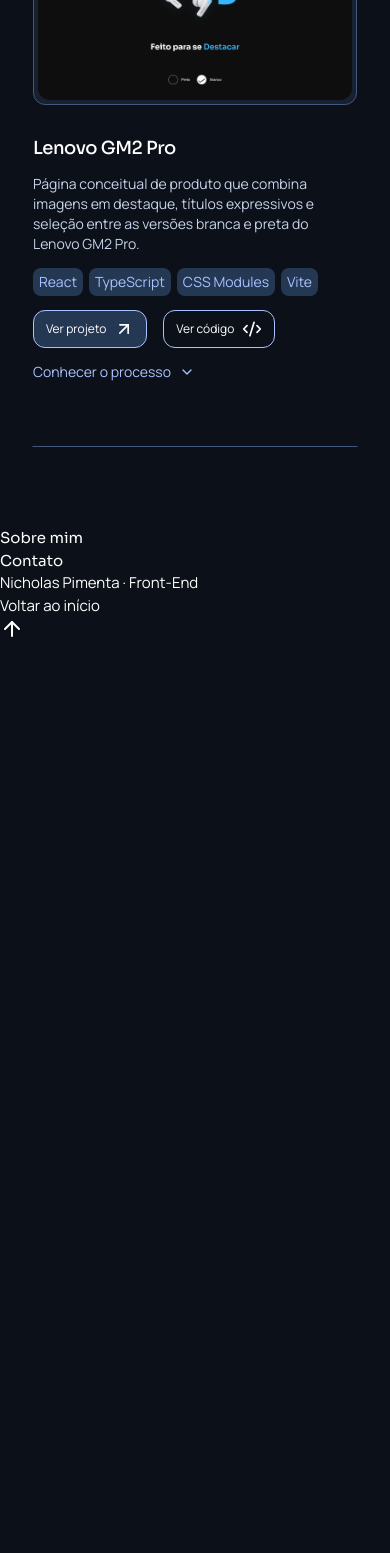
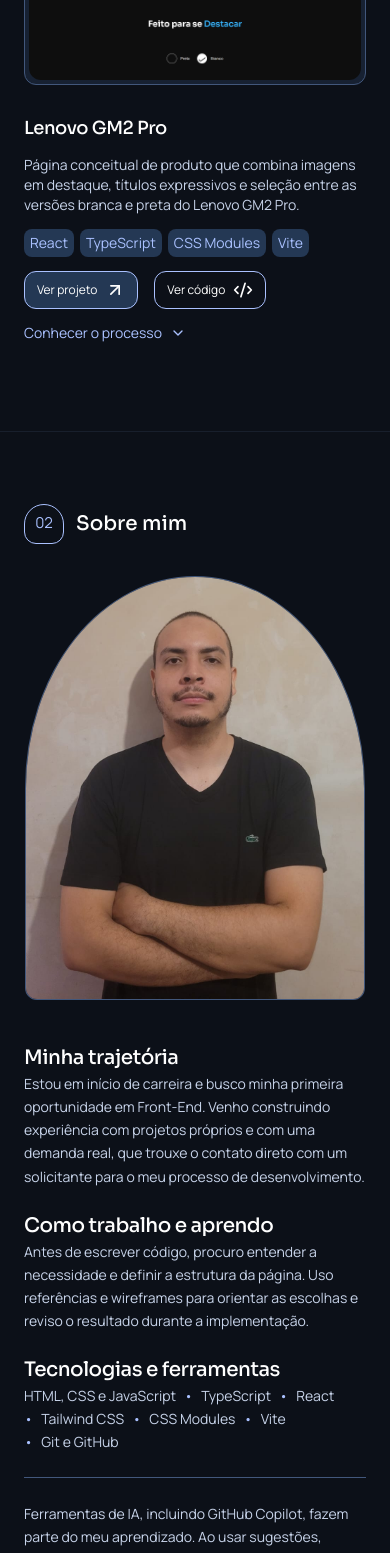
Before and after one commit to nicholasPimenta/portfolio, a React (Vite) app: page / in a window 390 px wide. Shown: the part 2101-3654 px from the top of the page. Before the commit the page ends 2742 px from the top, so only its background shows below. Built offline with nearby package versions, Linux system fonts and the light colour scheme.

Commit message:
feat: add responsive about section

```diff
--- a/src/sections/About.tsx
+++ b/src/sections/About.tsx
@@ -1,9 +1,74 @@
+import photo from "../assets/images/fotoSobreMim.png";
+
 function About() {
   return (
-    <section>
-      <h2>Sobre mim</h2>
+    <section id="sobre" className="border-b border-line mb-12">
+      <div className="px-6 md:px-11 py-6 mx-auto max-w-6xl">
+        <div className="flex flex-row justify-start items-center gap-3 mb-8">
+          <span className="border rounded-b-xl rounded-t-[50%] w-10 h-10 grid place-items-center text-accent">
+            02
+          </span>
+          <h2 className="text-xl md:text-3xl font-medium">Sobre mim</h2>
+        </div>
+        <div className="grid grid-cols-1 md:grid-cols-[0.9fr_1.5fr] gap-11 items-center">
+          <figure className="mx-auto md:mx-0 max-w-85 w-full bg-background-card border border-border-card  rounded-b-xl rounded-t-[50%] overflow-hidden">
+            <img
+              src={photo}
+              alt="Nicholas Pimenta de camiseta preta e braços cruzados, diante de uma parede clara."
+              loading="lazy"
+              decoding="async"
+              width={960}
+              height={1200}
+            />
+          </figure>
+          <div className="grid gap-6">
+            <div>
+              <h3 className="font-medium tracking-tight text-xl">
+                Minha trajetória
+              </h3>
+              <p className="leading-[1.65] text-sm md:text-base text-text">
+                Estou em início de carreira e busco minha primeira oportunidade
+                em Front-End. Venho construindo experiência com projetos
+                próprios e com uma demanda real, que trouxe o contato direto com
+                um solicitante para o meu processo de desenvolvimento.
+              </p>
+            </div>
+            <div>
+              <h3 className="font-medium tracking-tight text-xl">
+                Como trabalho e aprendo
+              </h3>
+              <p className="leading-[1.65] text-sm md:text-base text-text">
+                Antes de escrever código, procuro entender a necessidade e
+                definir a estrutura da página. Uso referências e wireframes para
+                orientar as escolhas e reviso o resultado durante a
+                implementação.
+              </p>
+            </div>
+            <div className="border-b border-b-border-card pb-6">
+              <h3 className="font-medium tracking-tight text-xl">
+                Tecnologias e ferramentas
+              </h3>
+              <p className="flex flex-wrap gap-x-2 leading-[1.65] text-sm md:text-base text-text">
+                <span>HTML, CSS e JavaScript</span>
+                <span className="before:content-['•'] before:mr-2 before:text-accent">TypeScript</span>
+                <span className="before:content-['•'] before:mr-2 before:text-accent">React</span>
+                <span className="before:content-['•'] before:mr-2 before:text-accent">Tailwind CSS</span>
+                <span className="before:content-['•'] before:mr-2 before:text-accent">CSS Modules</span>
+                <span className="before:content-['•'] before:mr-2 before:text-accent">Vite</span>
+                <span className="before:content-['•'] before:mr-2 before:text-accent">Git e GitHub</span>
+              </p>
+            </div>
+            <p className="leading-[1.65] text-sm md:text-base text-text">
+              Ferramentas de IA, incluindo GitHub Copilot, fazem parte do meu
+              aprendizado. Ao usar sugestões, procuro compreender a solução,
+              revisar o código e testar seu comportamento antes de incorporá-lo
+              ao projeto.
+            </p>
+          </div>
+        </div>
+      </div>
     </section>
-  )
+  );
 }
 
 export default About;
--- a/src/sections/Projects.tsx
+++ b/src/sections/Projects.tsx
@@ -68,14 +68,18 @@
   };
 
   return (
-    <section id="projetos" className="px-8 md:px-11 py-14 mx-auto max-w-6xl">
+    <section id="projetos" className="border-b border-line mb-12">
+      <div className="px-6 md:px-11 py-6 mx-auto max-w-6xl">
         <div className="flex flex-row justify-start items-center gap-3 mb-8">
           <span className="border rounded-b-xl rounded-t-[50%] w-10 h-10 grid place-items-center text-accent">
             01
           </span>
           <h2 className="text-xl md:text-3xl font-medium">Projetos</h2>
         </div>
-      <article aria-labelledby="form-title" className="border border-x-transparent border-t-transparent border-b-border-card mb-6">
+        <article
+          aria-labelledby="form-title"
+          className="border border-x-transparent border-t-transparent border-b-border-card mb-6"
+        >
           <div className="grid grid-cols-1 md:grid-cols-2 gap-8 items-center mb-16">
             <div className="grid min-w-0 gap-2">
               <figure className="bg-background-card border border-border-card p-1 md:p-2 rounded-xl md:rounded-2xl">
@@ -114,9 +118,9 @@
                 Formulário de Impressão
               </h3>
               <p className="text-text text-sm md:text-base">
-              Da necessidade ao formulário: uma interface de preenchimento e um
-              documento A4, desenvolvidos a partir de uma demanda real de um
-              urologista.
+                Da necessidade ao formulário: uma interface de preenchimento e
+                um documento A4, desenvolvidos a partir de uma demanda real de
+                um urologista.
               </p>
               <ul
                 aria-label="Tecnologias"
@@ -161,7 +165,9 @@
                 aria-controls="form-details"
                 className="text-accent flex flex-row items-center gap-2 cursor-pointer text-sm md:text-base"
                 onClick={
-                isContentFormExpanded ? collapseFormContent : expandFormContent
+                  isContentFormExpanded
+                    ? collapseFormContent
+                    : expandFormContent
                 }
               >
                 {isContentFormExpanded
@@ -256,7 +262,9 @@
                 aria-controls="form-document"
                 className="md:flex md:flex-row md:items-center md:gap-2 md:mx-auto md:my-6 md:cursor-pointer hidden"
                 onClick={
-                isDocumentFormExpanded ? reduceFormDocument : expandFormDocument
+                  isDocumentFormExpanded
+                    ? reduceFormDocument
+                    : expandFormDocument
                 }
               >
                 {isDocumentFormExpanded ? (
@@ -285,7 +293,10 @@
             </figure>
           </div>
         </article>
-      <article aria-labelledby="weather-title" className="border border-x-transparent border-t-transparent border-b-border-card mb-6">
+        <article
+          aria-labelledby="weather-title"
+          className="border border-x-transparent border-t-transparent border-b-border-card mb-6"
+        >
           <div className="grid grid-cols-1 md:grid-cols-2 gap-8 items-center mb-16">
             <div className="grid min-w-0 gap-2">
               <figure className="bg-background-card border border-border-card p-1 md:p-2 rounded-xl md:rounded-2xl">
@@ -327,8 +338,8 @@
               </h3>
               <p className="text-text text-sm md:text-base">
                 Consulta do tempo por cidade, com condições atuais, previsão dos
-              quatro dias seguintes e cenários visuais que acompanham o clima e
-              o período do dia.
+                quatro dias seguintes e cenários visuais que acompanham o clima
+                e o período do dia.
               </p>
               <ul
                 aria-label="Tecnologias"
@@ -411,8 +422,9 @@
               </h4>
               <p className="tracking-tight leading-[1.65] font-normal text-sm md:text-base">
                 Retomei um projeto antigo para repensar a apresentação dos dados
-              meteorológicos e o comportamento da interface durante a consulta,
-              do carregamento até a exibição de um resultado ou erro.
+                meteorológicos e o comportamento da interface durante a
+                consulta, do carregamento até a exibição de um resultado ou
+                erro.
               </p>
             </div>
             <div className="text-text">
@@ -420,9 +432,10 @@
                 Minha contribuição
               </h4>
               <p className="tracking-tight leading-[1.65] font-normal text-sm md:text-base">
-              Da pesquisa visual à integração dos dados, trabalhei na interface
-              de busca e na apresentação das condições atuais e da previsão.
-              Também revisei a lógica que reúne os dados dos próximos dias.
+                Da pesquisa visual à integração dos dados, trabalhei na
+                interface de busca e na apresentação das condições atuais e da
+                previsão. Também revisei a lógica que reúne os dados dos
+                próximos dias.
               </p>
             </div>
             <div className="text-text">
@@ -441,10 +454,10 @@
                 Desafios e aprendizados
               </h4>
               <p className="tracking-tight leading-[1.65] font-normal text-sm md:text-base">
-              A agregação da previsão exigiu correções. Usei sugestões do GitHub
-              Copilot para explorar soluções, revisando e ajustando o código
-              antes de incorporá-lo. O trabalho mostrou a importância de
-              conferir como os dados da API se tornam informação na tela.
+                A agregação da previsão exigiu correções. Usei sugestões do
+                GitHub Copilot para explorar soluções, revisando e ajustando o
+                código antes de incorporá-lo. O trabalho mostrou a importância
+                de conferir como os dados da API se tornam informação na tela.
               </p>
             </div>
             <div className="text-text col-span-1 md:col-span-2 py-5 border border-t-border-card border-transparent">
@@ -459,7 +472,7 @@
             </div>
           </div>
         </article>
-      <article aria-labelledby="lenovo-title" className="border border-x-transparent border-t-transparent border-b-border-card mb-6">
+        <article aria-labelledby="lenovo-title">
           <div className="grid grid-cols-1 md:grid-cols-2 gap-8 items-center mb-16">
             <div className="grid min-w-0 gap-2">
               <figure className="bg-background-card border border-border-card p-1 md:p-2 rounded-xl md:rounded-2xl">
@@ -479,7 +492,9 @@
                 aria-controls="lenovo-image"
                 className="text-text md:flex md:items-center md:gap-2 md:py-1 hover:text-text-secondary cursor-pointer duration-200 ease-linear hidden"
                 onClick={
-                isImageLenovoExpanded ? collapseLenovoImage : expandLenovoImage
+                  isImageLenovoExpanded
+                    ? collapseLenovoImage
+                    : expandLenovoImage
                 }
               >
                 {isImageLenovoExpanded ? (
@@ -605,7 +620,8 @@
               <p className="tracking-tight leading-[1.65] font-normal text-sm md:text-base">
                 As imagens recortadas se combinam com a tipografia para dar
                 destaque ao produto. A alternância de cor mantém a mesma
-              composição e permite visualizar as duas versões sem sair da seção.
+                composição e permite visualizar as duas versões sem sair da
+                seção.
               </p>
             </div>
             <div className="text-text">
@@ -625,7 +641,8 @@
               </h4>
               <p className="tracking-tight leading-[1.65] font-normal text-sm md:text-base">
                 A demonstração e o código estão disponíveis. Trata-se de um
-              projeto conceitual independente, sem vínculo oficial com a Lenovo.
+                projeto conceitual independente, sem vínculo oficial com a
+                Lenovo.
               </p>
             </div>
             <figure className="flex flex-col justify-center items-center col-span-1 md:col-span-2">
@@ -658,6 +675,7 @@
             </figure>
           </div>
         </article>
+      </div>
     </section>
   );
 }
```
Lines whose indentation alone changed are shown as unchanged.
